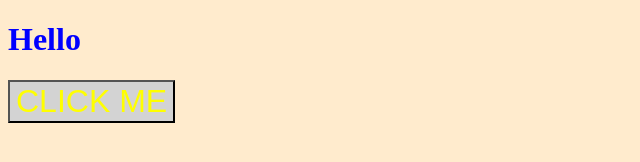
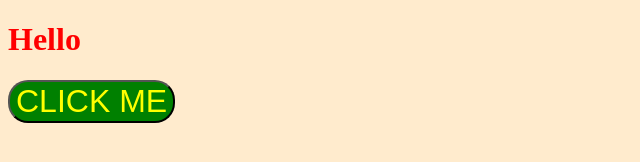
Before and after one commit to Dityaa26/Learning-WebDev, a plain HTML site: page DOM/index.html in a window 1280 px wide. Shown: the whole page, without its empty margins (0-640 px from the left). Drawn offline with Linux system fonts and the light colour scheme.

Commit message:
Changing Style of elements

```diff
--- a/DOM/index.html
+++ b/DOM/index.html
@@ -16,7 +16,7 @@
     </style>
 </head>
 <body>
-    <H1>Hello</H1>
+    <H1 id="title">Hello</H1>
     <button class="btn" id="btn">Click Me</button>
     <script src="script.js"></script>
 </body>
--- a/DOM/script.js
+++ b/DOM/script.js
@@ -8,3 +8,11 @@ button.style.color = 'yellow';
 
 
 console.log(button.style)
+
+const title = document.getElementById('title')
+console.log(title)
+title.style.color = 'red'
+
+button.style.backgroundColor = 'green'
+button.style.cursor = 'pointer'
+button.style.borderRadius = "20px"
```
